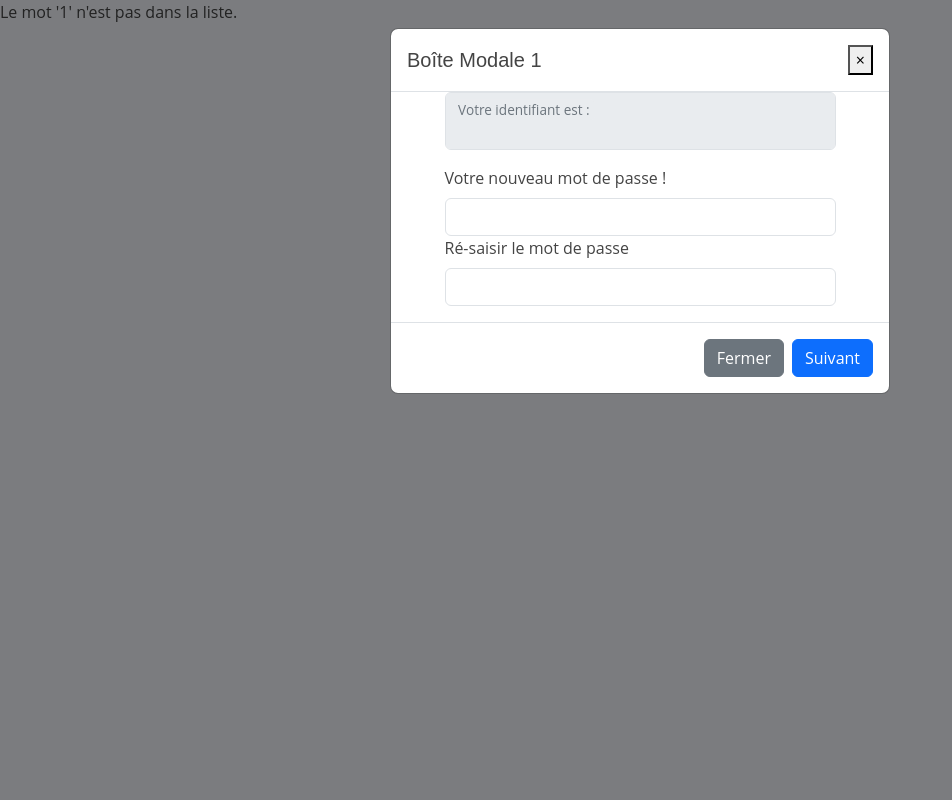
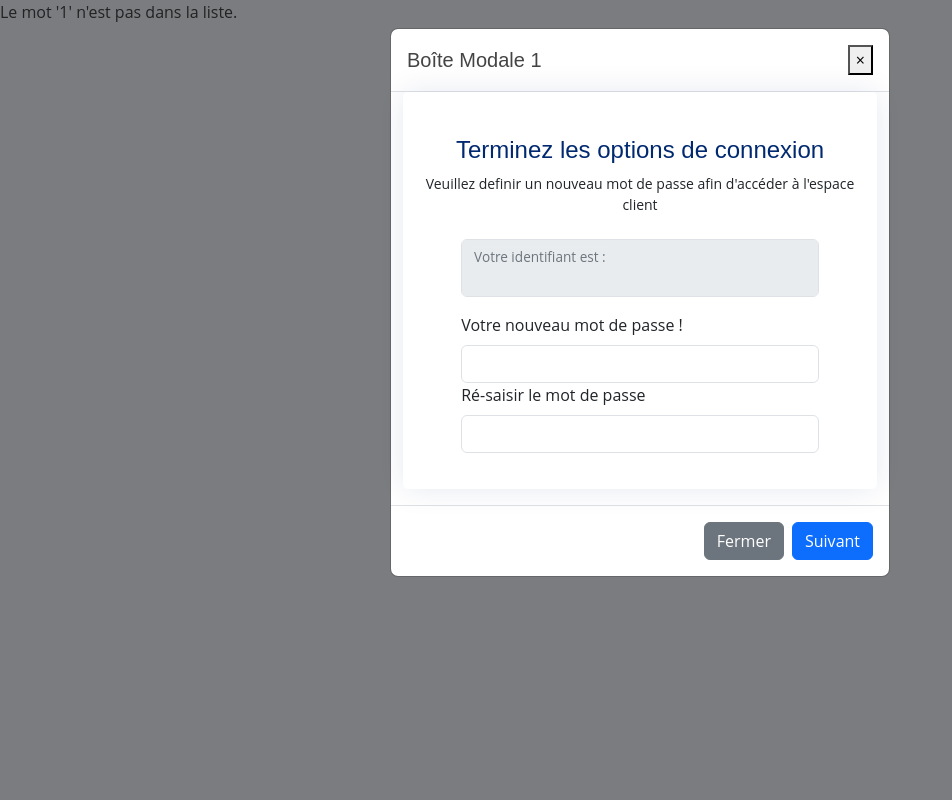
Before and after one commit to Ousseni777/slf, a PHP site: page /Simulation/set-mdp?email=1 in a window 1280 px wide. Shown: the whole page, without its empty margins (0-952 px from the left). Run offline with PHP 8.4, Linux system fonts and the light colour scheme; data that the repository does not hold is empty.

Commit message:
charte de convention

```diff
--- a/set-mdp.php
+++ b/set-mdp.php
@@ -67,11 +67,21 @@ if (in_array($email, $hashedList)) {
           </div>
           <main>
             <div class="container">
+              <div class="card mb-3">
+
+                <div class="card-body">
+
+                  <div class="pt-4 pb-2">
+                    <h5 class="card-title text-center pb-0 fs-4">Terminez les options de connexion</h5>
+                    <p class="text-center small">Veuillez definir un nouveau mot de passe afin d'accéder à l'espace
+                      client</p>
+                  </div>
                   <div class="row justify-content-center">
                     <div class="col-lg-10 col-md-6 d-flex flex-column align-items-center justify-content-center">
 
                       <div class="col-12 form-floating mb-3">
-                    <input type="text" class="form-control" id="id_unique" value="<?php echo $id_unique ?>" disabled>
+                        <input type="text" class="form-control" id="id_unique" value="<?php echo $id_unique ?>"
+                          disabled>
                         <input style="display: none;" type="text" name="id_unique" class="form-control" id="id_unique"
                           value="<?php echo $id_unique ?>">
                         <label for="id_unique" class="form-label">Votre identifiant
@@ -94,6 +104,8 @@ if (in_array($email, $hashedList)) {
                       <p></p>
 
 
+                    </div>
+                  </div>
                 </div>
               </div>
             </div>
```
Lines whose indentation alone changed are shown as unchanged.
